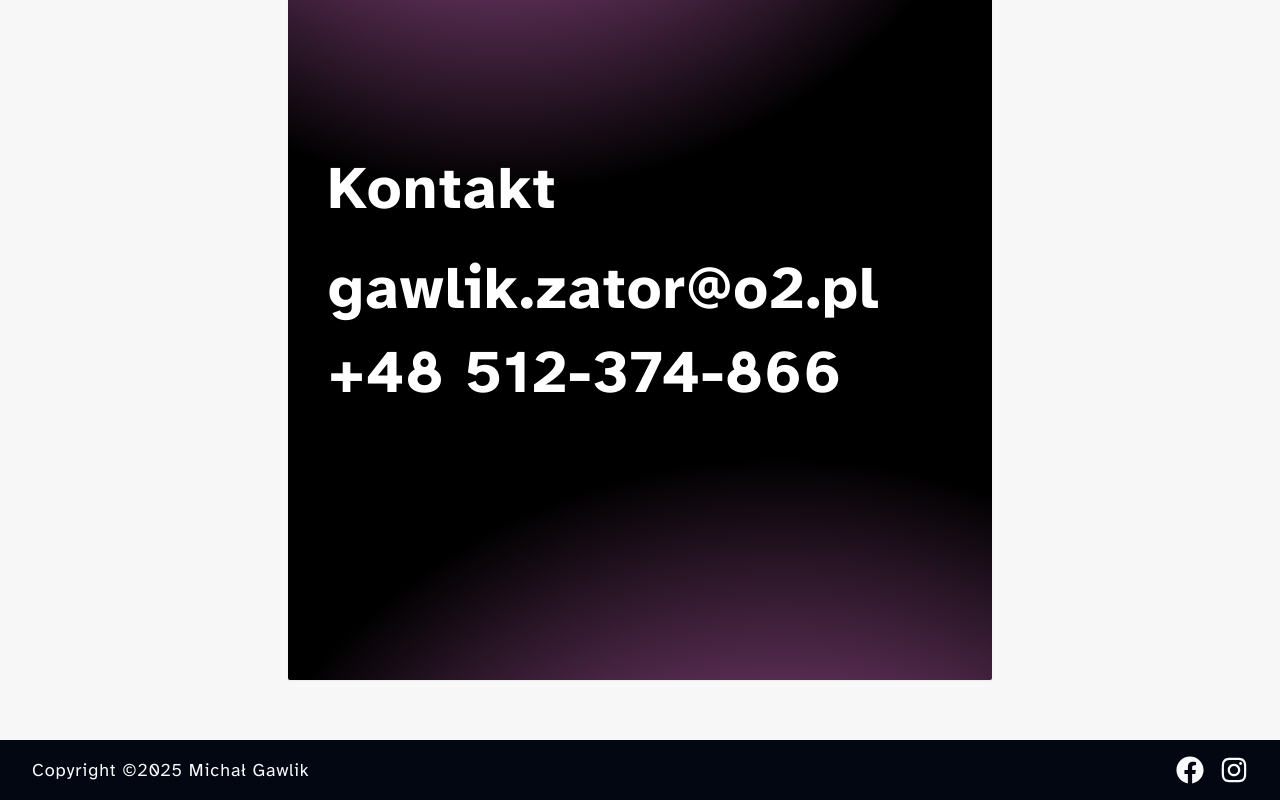
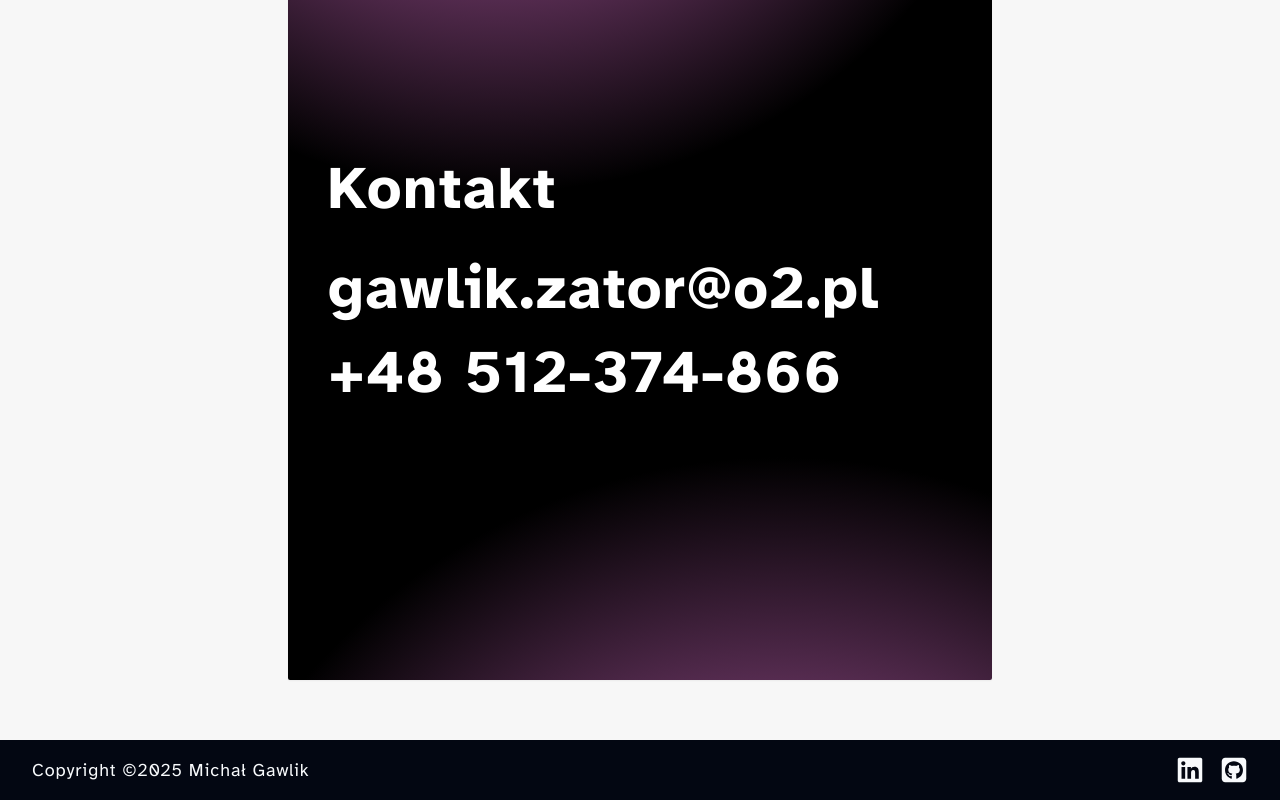
Before and after one commit to misiek869/my_portfolio_v2, a React (Vite) app: page / in a window 1280 px wide. Shown: the part 1925-2725 px from the top of the page. Built offline with nearby package versions, Linux system fonts and the light colour scheme.

Commit message:
change social icons and links

```diff
--- a/src/components/Footer.tsx
+++ b/src/components/Footer.tsx
@@ -1,5 +1,6 @@
 import dayjs from 'dayjs'
-import { FaFacebook, FaInstagram } from 'react-icons/fa'
+
+import { FaSquareGithub, FaLinkedin } from 'react-icons/fa6'
 
 const Footer = () => {
 	const currentYear = dayjs().year()
@@ -10,11 +11,11 @@ const Footer = () => {
 				Copyright &copy;{currentYear} Michał Gawlik
 			</p>
 			<div className='flex items-center gap-x-4 justify-center'>
-				<a href={'#'}>
-					<FaFacebook className='text-slate-50 w-5 h-5 md:w-7 md:h-7 hover:text-slate-200 hover:animate-pulse' />
+				<a target='_blank' href={'https://www.linkedin.com/in/m-gawlik/'}>
+					<FaLinkedin className='text-slate-50 w-5 h-5 md:w-7 md:h-7 hover:text-slate-200 hover:animate-pulse' />
 				</a>
-				<a href={'#'}>
-					<FaInstagram className='text-slate-50 w-5 h-5 md:w-7 md:h-7 hover:text-slate-200 hover:animate-pulse' />
+				<a target='_blank' href={'https://github.com/misiek869'}>
+					<FaSquareGithub className='text-slate-50 w-5 h-5 md:w-7 md:h-7 hover:text-slate-200 hover:animate-pulse' />
 				</a>
 			</div>
 		</footer>
```
